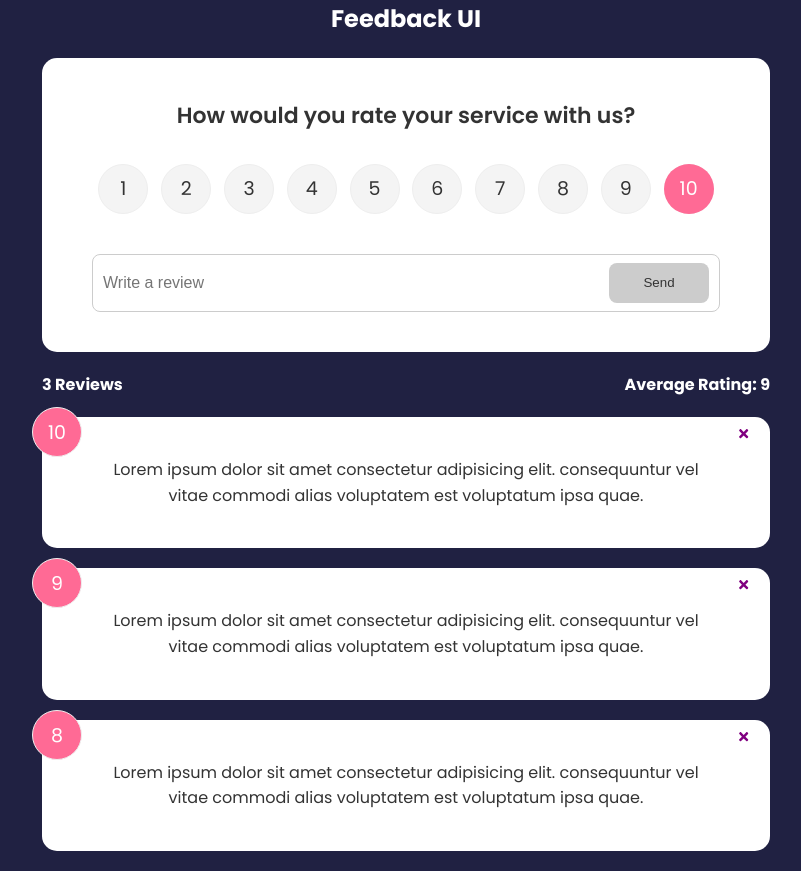
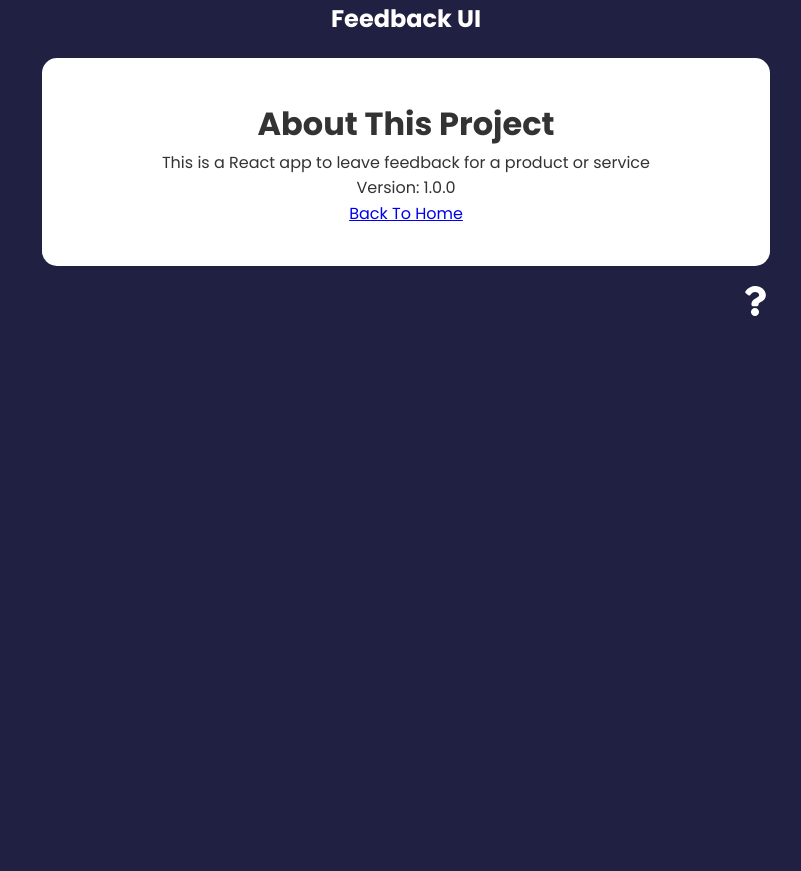
Before and after one commit to huyiqing1/feedback-app, a React (Create React App) app: page /about in a window 1280 px wide. Shown: the whole page, without its empty margins (234-1035 px from the left). After the commit the page ends 800 px from the top, so only its background shows below. Built offline with nearby package versions, Linux system fonts and the light colour scheme.

Commit message:
add routes to the application

```diff
--- a/package.json
+++ b/package.json
@@ -10,6 +10,7 @@
     "react": "^18.1.0",
     "react-dom": "^18.1.0",
     "react-icons": "^4.4.0",
+    "react-router-dom": "^6.3.0",
     "react-scripts": "5.0.1",
     "uuid": "^8.3.2",
     "web-vitals": "^2.1.4"
--- a/src/App.js
+++ b/src/App.js
@@ -1,11 +1,15 @@
 import { v4 as uuidv4 } from "uuid";
+import { BrowserRouter as Router, Route, Routes } from "react-router-dom";
+import { useState } from 'react';
 import './css/App.css';
 import Header from './components/Header';
 import FeedbackData from './data/FeedbackData';
 import FeedbackList from './components/FeedbackList';
 import FeedbackStats from './components/FeedbackStats';
 import FeedbackForm from './components/FeedbackForm';
-import { useState } from 'react';
+
+import AboutPage from "./pages/AboutPage";
+import AboutIconLink from "./components/AboutIconLink";
 
 function App() {
 
@@ -24,13 +28,27 @@
 
   return (
     <div className="App">
+      <Router>
         <Header />
         <div className="container">
+          <Routes>
+            <Route
+              exact path="/"
+              element={
+                <>
                   <FeedbackForm handleAdd={addFeedback} />
                   <FeedbackStats feedback={feedback} />
                   <FeedbackList feedback={feedback} handleDelete={handleDelete} />
+                </>
+              }>
+            </Route>
+            <Route path='/about' element={<AboutPage />} />
+          </Routes>
+          <AboutIconLink />
         </div>
+      </Router>
     </div>
+
   );
 }
 
--- /dev/null
+++ b/src/components/AboutIconLink.jsx
@@ -0,0 +1,14 @@
+import { FaQuestion } from 'react-icons/fa';
+import { Link } from "react-router-dom";
+
+const AboutIconLink = () => {
+    return (
+        <div className="about-icon-link">
+            <Link to="/about">
+                <FaQuestion size={30} />
+            </Link>
+        </div>
+    );
+}
+
+export default AboutIconLink;
--- a/src/css/index.css
+++ b/src/css/index.css
@@ -33,7 +33,8 @@
 }
 
 .feedback-item,
-.feedback-form {
+.feedback-form,
+.about-page {
   background-color: #fff;
   color: #333;
   border-radius: 15px;
@@ -43,13 +44,15 @@
 }
 
 .feedback-item.reverse,
-.feedback-form.reverse {
+.feedback-form.reverse,
+.about-page.reverse {
   background-color: rgba(0, 0, 0, 0.4);
   color: #fff;
 }
 
 .feedback-item h2,
-.feedback-form h2 {
+.feedback-form h2,
+.about-page h2 {
   font-size: 22px;
   font-weight: 600;
   text-align: center;
@@ -190,19 +193,19 @@
 
 /* FIX: Remove position: absolute to keep about icon at the bottom of the
  * document */
-.about-link {
+.about-icon-link {
   display: flex;
   justify-content: flex-end;
 }
 
 /* FIX: Remove position: absolute to keep about icon at the bottom of the
  * document */
-.about-link a {
+.about-icon-link a {
   color: #fff;
   cursor: pointer;
 }
 
-.about-link a:hover {
+.about-icon-link a:hover {
   color: #ff6a95;
 }
 
--- /dev/null
+++ b/src/pages/AboutPage.jsx
@@ -0,0 +1,14 @@
+import { Link } from "react-router-dom";
+
+const AboutPage = () => {
+    return (
+        <div className="about-page">
+            <h1>About This Project</h1>
+            <p>This is a React app to leave feedback for a product or service</p>
+            <p>Version: 1.0.0</p>
+            <Link to="/">Back To Home</Link>
+        </div>
+    );
+}
+
+export default AboutPage;
```
Also changed, not shown: 1 other file (tests, documents, lock files or other folders). Lines whose indentation alone changed are shown as unchanged.
